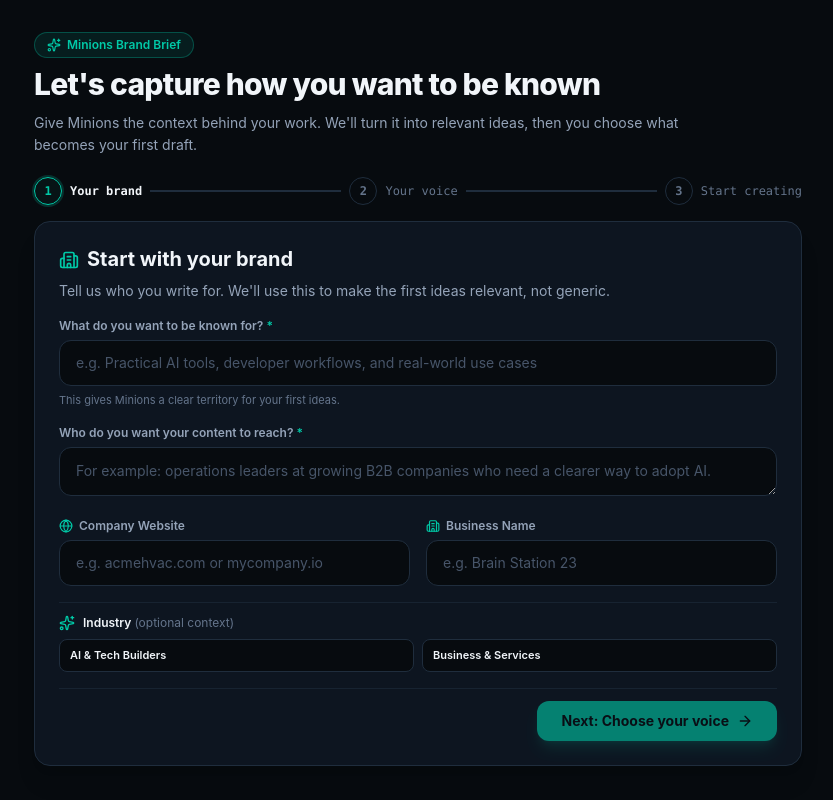
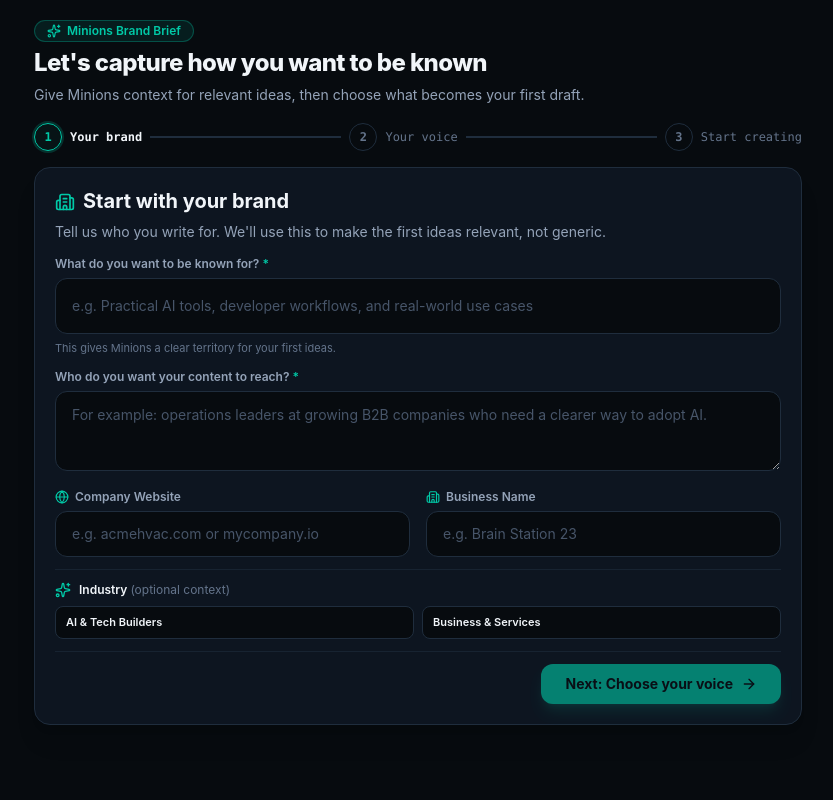
Before and after one commit to parvej-shah/minions-dashboard, a Next.js app: page /onboarding/setup in a window 1280 px wide. Shown: the whole page, without its empty margins (222-1055 px from the left). Built offline with nearby package versions, Linux system fonts and the light colour scheme.

Commit message:
fix: improve onboarding field readability

```diff
--- a/src/app/(onboarding)/onboarding/setup/_components/OnboardingWizard.tsx
+++ b/src/app/(onboarding)/onboarding/setup/_components/OnboardingWizard.tsx
@@ -50,19 +50,19 @@ export default function OnboardingWizard() {
   const wizard = useOnboardingWizard();
 
   return (
-    <div className="min-h-screen bg-[#070B0F] px-3.5 py-4 text-[#F1F5F9] sm:px-6 sm:py-8">
-      <div className="mx-auto max-w-3xl space-y-4 sm:space-y-5">
+    <div className="min-h-screen bg-[#070B0F] px-3.5 py-4 text-[#F1F5F9] sm:px-6 sm:py-5">
+      <div className="mx-auto max-w-3xl space-y-3 sm:space-y-4">
         {/* Header */}
-        <div className="text-center sm:text-left space-y-2">
-          <div className="inline-flex items-center gap-1.5 px-3 py-1 rounded-full bg-[#00C9A7]/10 border border-[#00C9A7]/30 text-[#00C9A7] text-xs font-semibold">
+        <div className="text-center sm:text-left space-y-1.5">
+          <div className="inline-flex items-center gap-1.5 px-3 py-0.5 rounded-full bg-[#00C9A7]/10 border border-[#00C9A7]/30 text-[#00C9A7] text-xs font-semibold">
             <Sparkles className="w-3.5 h-3.5 shrink-0" />
             <span>Minions Brand Brief</span>
           </div>
-          <h1 className="text-xl sm:text-3xl font-extrabold text-[#F1F5F9] tracking-tight leading-tight">
+          <h1 className="text-xl sm:text-2xl font-extrabold text-[#F1F5F9] tracking-tight leading-tight">
             Let&apos;s capture how you want to be known
           </h1>
           <p className="text-xs sm:text-sm text-[#94A3B8] max-w-2xl leading-relaxed">
-            Give Minions the context behind your work. We&apos;ll turn it into relevant ideas, then you choose what becomes your first draft.
+            Give Minions context for relevant ideas, then choose what becomes your first draft.
           </p>
         </div>
 
--- a/src/app/(onboarding)/onboarding/setup/_components/StepCompanySnapshot.tsx
+++ b/src/app/(onboarding)/onboarding/setup/_components/StepCompanySnapshot.tsx
@@ -9,6 +9,9 @@ const ONBOARDING_PRESET_IDS = ["ai_tech_builders", "b2b_saas_growth"];
 
 const inputClass =
   "w-full rounded-xl bg-[#070B0F] border border-[#1F2D3D] px-3.5 py-2.5 sm:px-4 sm:py-3 text-[#F1F5F9] placeholder:text-[#475569] focus:outline-none focus:border-[#00C9A7] text-sm";
+
+const ideaInputClass =
+  "w-full min-h-14 rounded-xl bg-[#070B0F] border border-[#1F2D3D] px-3.5 py-3 sm:px-4 text-[#F1F5F9] placeholder:text-[#475569] focus:outline-none focus:border-[#00C9A7] text-sm leading-relaxed";
 
 export default function StepCompanySnapshot({ wizard }: { wizard: OnboardingWizardState }) {
   const hasIdeaContext = wizard.audienceDescription.trim().length >= 3 && wizard.contentFocus.trim().length >= 3;
@@ -27,7 +30,7 @@ export default function StepCompanySnapshot({ wizard }: { wizard: OnboardingWiza
   };
 
   return (
-    <section className="rounded-2xl border border-[#1F2D3D] bg-[#0D1520] p-4 sm:p-6 space-y-4 shadow-xl">
+    <section className="rounded-2xl border border-[#1F2D3D] bg-[#0D1520] p-4 sm:p-5 space-y-3 shadow-xl">
       <div>
         <div className="flex items-center gap-2 mb-1.5">
           <Building2 className="w-4 h-4 sm:w-5 sm:h-5 text-[#00C9A7] shrink-0" />
@@ -45,7 +48,7 @@ export default function StepCompanySnapshot({ wizard }: { wizard: OnboardingWiza
           value={wizard.contentFocus}
           onChange={(e) => wizard.setContentFocus(e.target.value)}
           placeholder="e.g. Practical AI tools, developer workflows, and real-world use cases"
-          className={inputClass}
+          className={ideaInputClass}
         />
         <p className="mt-1.5 text-[11px] text-[#64748B]">This gives Minions a clear territory for your first ideas.</p>
       </div>
@@ -55,11 +58,11 @@ export default function StepCompanySnapshot({ wizard }: { wizard: OnboardingWiza
           Who do you want your content to reach? <span className="text-[#00C9A7]">*</span>
         </label>
         <textarea
-          rows={1}
+          rows={2}
           value={wizard.audienceDescription}
           onChange={(e) => wizard.setAudienceDescription(e.target.value)}
           placeholder="For example: operations leaders at growing B2B companies who need a clearer way to adopt AI."
-          className={`${inputClass} resize-y leading-relaxed`}
+          className={`${ideaInputClass} min-h-20 resize-y`}
         />
       </div>
 
```
